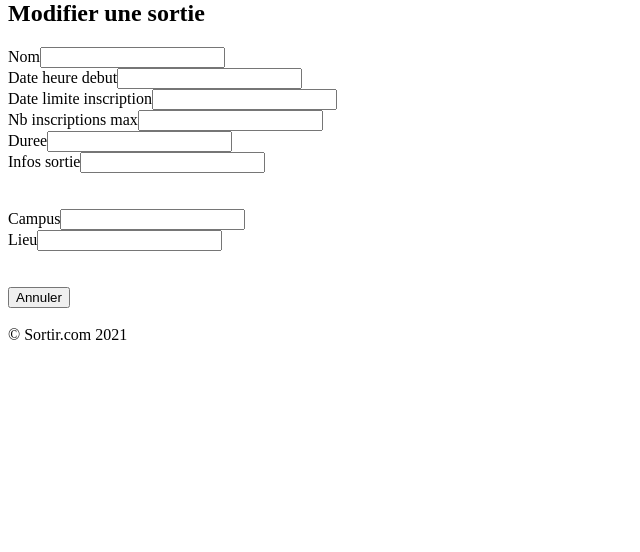
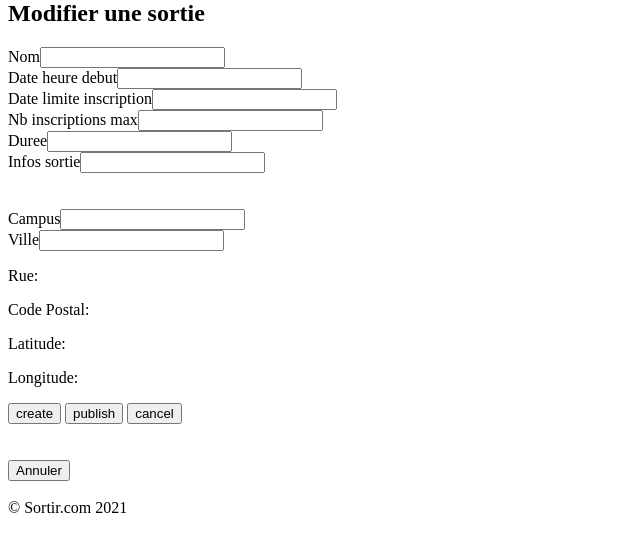
Before and after one commit to COMMUNIER-Pierrick/ENI-Sortir, a Symfony app: template templates/main/modify.html.twig in a window 1280 px wide. Shown: the part 20-572 px from the top of the page, without its empty margins (0-640 px from the left). Run offline with Twig, Linux system fonts and the light colour scheme; the template is opened without the code that fills it, so the values that code supplies are empty; form fields are guessed from the names that the template uses; some libraries are stand-ins or nearby versions.

Commit message:
modifier sortie + add lieu

```diff
--- a/config/routes.yaml
+++ b/config/routes.yaml
@@ -101,3 +101,7 @@
 Get_lieu:
   path: /lieu/{id<\d+>}
   controller: App\Controller\LieuController::getLieu
+
+Add_lieu:
+  path: /lieu/add
+  controller: App\Controller\LieuController::index
--- a/templates/main/modify.html.twig
+++ b/templates/main/modify.html.twig
@@ -24,7 +24,15 @@
 
         <div class="group">
             {{ form_row(sortieForm.campus) }}
-            {{ form_row(sortieForm.lieu) }}
+            {{ form_row(sortieForm.ville) }}
+            {{ form_rest(sortieForm) }}
+            <p><span>Rue: </span><span id="rue"></span></p>
+            <p><span>Code Postal: </span><span id="codePostal"></span></p>
+            <p><span>Latitude: </span><span id="latitude"></span></p>
+            <p><span>Longitude: </span><span id="longitude"></span></p>
+            <input type="submit" name="create" value="create">
+            <input type="submit" name="publish" value="publish">
+            <input type="submit" name="cancel" value="cancel">
         </div>
         <br>
         <br>
@@ -36,4 +44,32 @@
         <br>
     </div>
 
+    <script>
+        function loadLieu(){
+            var requete = new XMLHttpRequest();
+
+            document.querySelector('#rue').innerHTML = "";
+            document.querySelector('#codePostal').innerHTML = "";
+            document.querySelector('#longitude').innerHTML = "";
+            document.querySelector('#latitude').innerHTML = "";
+
+            requete.onload = function() {
+            //La variable à passer est alors contenue dans l'objet response et l'attribut responseText.
+                var lieu = JSON.parse(this.responseText);
+
+                document.querySelector('#rue').innerHTML = lieu.rue;
+                document.querySelector('#codePostal').innerHTML = lieu.codePostal;
+                document.querySelector('#longitude').innerHTML = lieu.longitude;
+                document.querySelector('#latitude').innerHTML = lieu.latitude;
+            };
+            const inputLieu = document.querySelector('.lieuInput');
+            requete.open("GET", "/lieu/" + inputLieu.value, true);
+            requete.send();
+        }
+        const inputLieu = document.querySelector('.lieuInput');
+        console.log(inputLieu);
+        inputLieu.addEventListener("change", function(event) {
+           loadLieu();
+        });
+    </script>
 {% endblock %}
```
Also changed, not shown: src/Controller/LieuController.php (+16 -2 lines), src/Form/LieuType.php (+8 -9 lines), templates/lieu/index.html.twig (+3 -14 lines).
